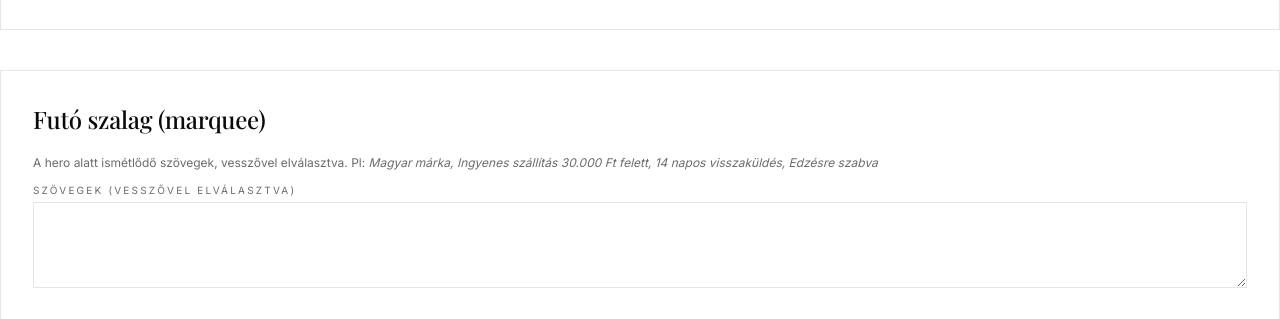
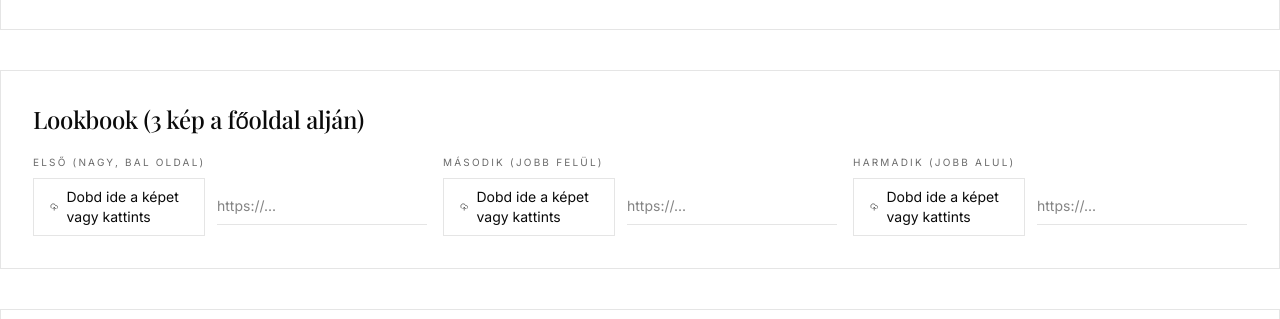
Before and after one commit to hrvt7/webaruhaz, a Next.js app: page /admin/landing in a window 1280 px wide. Shown: the part 3382-3701 px from the top of the page. Built offline with nearby package versions, Linux system fonts and the light colour scheme; no server answers; the database is empty.

Commit message:
feat: lookbook 3 képe admin oldalon szerkeszthető + ImagePicker videókat is elfogad

```diff
--- a/src/app/admin/landing/LandingForm.tsx
+++ b/src/app/admin/landing/LandingForm.tsx
@@ -103,6 +103,32 @@ export default function LandingForm({
         />
       </Section>
 
+      <Section title="Lookbook (3 kép a főoldal alján)">
+        <div className="grid md:grid-cols-3 gap-4">
+          <ImagePicker
+            label="Első (nagy, bal oldal)"
+            v={state.editorial?.image1 || ""}
+            on={(url) => setState({ ...state, editorial: { image1: url, image2: state.editorial?.image2 || "", image3: state.editorial?.image3 || "" } })}
+            onFile={(f) => upload(f, (u) => setState((s) => ({ ...s, editorial: { image1: u, image2: s.editorial?.image2 || "", image3: s.editorial?.image3 || "" } })), "landing/editorial")}
+            dropLabel={labels.dropImage}
+          />
+          <ImagePicker
+            label="Második (jobb felül)"
+            v={state.editorial?.image2 || ""}
+            on={(url) => setState({ ...state, editorial: { image1: state.editorial?.image1 || "", image2: url, image3: state.editorial?.image3 || "" } })}
+            onFile={(f) => upload(f, (u) => setState((s) => ({ ...s, editorial: { image1: s.editorial?.image1 || "", image2: u, image3: s.editorial?.image3 || "" } })), "landing/editorial")}
+            dropLabel={labels.dropImage}
+          />
+          <ImagePicker
+            label="Harmadik (jobb alul)"
+            v={state.editorial?.image3 || ""}
+            on={(url) => setState({ ...state, editorial: { image1: state.editorial?.image1 || "", image2: state.editorial?.image2 || "", image3: url } })}
+            onFile={(f) => upload(f, (u) => setState((s) => ({ ...s, editorial: { image1: s.editorial?.image1 || "", image2: s.editorial?.image2 || "", image3: u } })), "landing/editorial")}
+            dropLabel={labels.dropImage}
+          />
+        </div>
+      </Section>
+
       <Section title="Futó szalag (marquee)">
         <div className="text-xs text-muted mb-3">
           A hero alatt ismétlődő szövegek, vesszővel elválasztva. Pl: <em>Magyar márka, Ingyenes szállítás 30.000 Ft felett, 14 napos visszaküldés, Edzésre szabva</em>
@@ -197,14 +223,18 @@ function ImagePicker({
     <div>
       <div className="text-[10px] tracking-widest-2 uppercase text-muted mb-2">{label}</div>
       {v && (
-        // eslint-disable-next-line @next/next/no-img-element
-        <img src={v} alt="" className="w-full aspect-[16/7] object-cover bg-bone mb-3" />
+        /\.(mp4|webm|mov|m4v)(\?|$)/i.test(v) ? (
+          <video src={v} autoPlay loop muted playsInline className="w-full aspect-[16/7] object-cover bg-bone mb-3" />
+        ) : (
+          /* eslint-disable-next-line @next/next/no-img-element */
+          <img src={v} alt="" className="w-full aspect-[16/7] object-cover bg-bone mb-3" />
+        )
       )}
       <div className="flex gap-3 items-center">
         <label className="inline-flex items-center gap-2 border border-line px-4 py-2 cursor-pointer hover:border-ink text-sm">
           <input
             type="file"
-            accept="image/*"
+            accept="image/*,video/mp4,video/webm,video/quicktime"
             className="hidden"
             onChange={(e) => {
               const f = e.target.files?.[0];
--- a/src/app/page.tsx
+++ b/src/app/page.tsx
@@ -26,7 +26,7 @@ export default async function Home() {
       <NewArrivals items={newArrivals} />
       <BrandStory data={landing.brand_story} />
       <CollectionHighlight data={landing.collection_highlight} />
-      <EditorialGrid />
+      <EditorialGrid data={landing.editorial} />
       <Newsletter />
     </>
   );
--- /dev/null
+++ b/src/components/Media.tsx
@@ -0,0 +1,36 @@
+const VIDEO_RE = /\.(mp4|webm|mov|m4v)(\?|$)/i;
+
+export function isVideo(url: string | null | undefined): boolean {
+  return !!url && VIDEO_RE.test(url);
+}
+
+export function Media({
+  src,
+  poster,
+  alt = "",
+  className,
+  fetchPriority,
+}: {
+  src: string;
+  poster?: string;
+  alt?: string;
+  className?: string;
+  fetchPriority?: "high" | "low" | "auto";
+}) {
+  if (isVideo(src)) {
+    return (
+      <video
+        src={src}
+        autoPlay
+        loop
+        muted
+        playsInline
+        preload="auto"
+        poster={poster}
+        className={className}
+      />
+    );
+  }
+  // eslint-disable-next-line @next/next/no-img-element
+  return <img src={src} alt={alt} className={className} fetchPriority={fetchPriority} />;
+}
--- a/src/components/home/EditorialGrid.tsx
+++ b/src/components/home/EditorialGrid.tsx
@@ -1,6 +1,7 @@
 "use client";
 
 import { useT } from "@/i18n/provider";
+import { LandingContent } from "@/lib/store";
 
 const CAPTIONS = {
   hu: ["Lendület", "Kitartás", "Fegyelem"],
@@ -8,10 +9,18 @@ const CAPTIONS = {
   de: ["Momentum", "Ausdauer", "Disziplin"],
 };
 
-export default function EditorialGrid() {
+export default function EditorialGrid({
+  data,
+}: {
+  data?: LandingContent["editorial"];
+}) {
   const { t, locale } = useT();
   const captions = CAPTIONS[locale];
-  const shots = ["/landing-2.jpg", "/landing-3.jpg", "/landing-4.jpg"];
+  const shots = [
+    data?.image1 || "/landing-2.jpg",
+    data?.image2 || "/landing-3.jpg",
+    data?.image3 || "/landing-4.jpg",
+  ];
 
   return (
     <section className="mx-auto max-w-[1440px] px-6 md:px-10 py-20 md:py-28">
--- a/src/lib/store.ts
+++ b/src/lib/store.ts
@@ -58,6 +58,11 @@ export type LandingContent = {
   };
   marquee?: {
     items: string[];
+  };
+  editorial?: {
+    image1: string;
+    image2: string;
+    image3: string;
   };
 };
 
```
